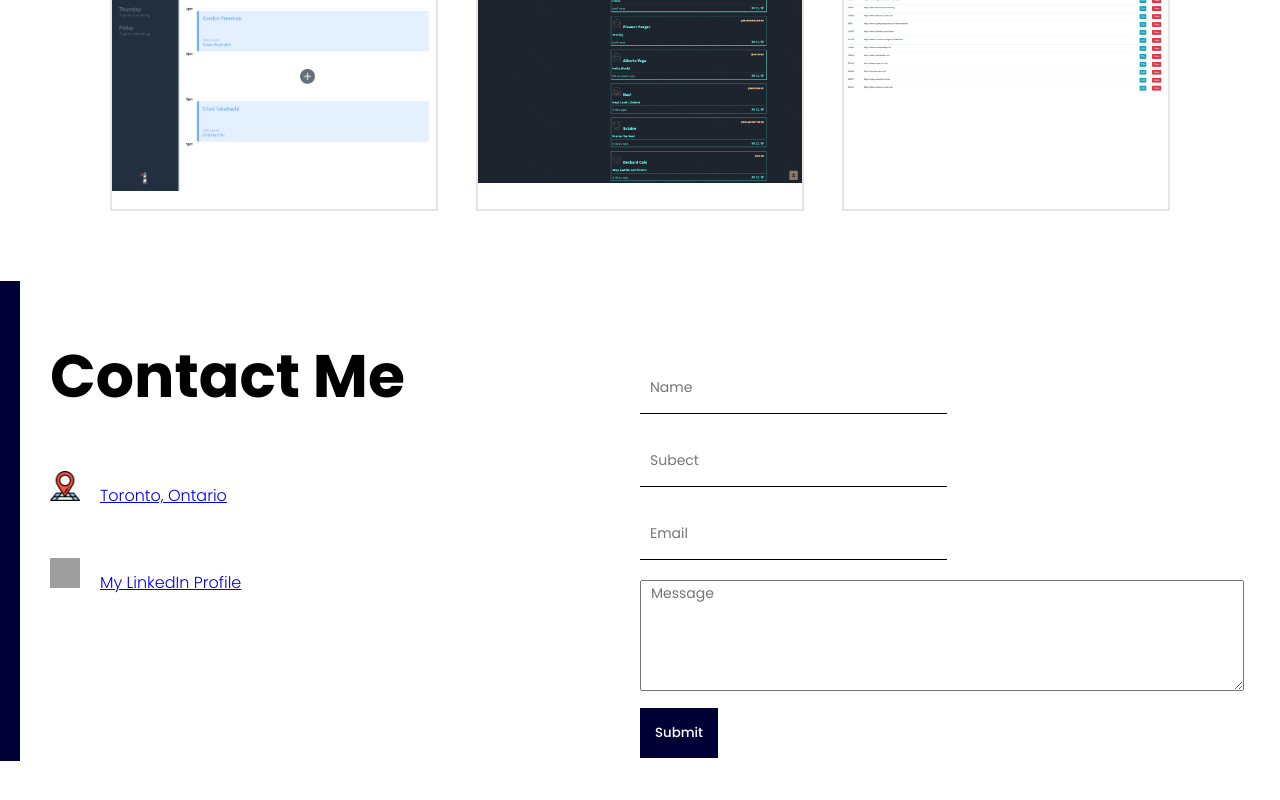
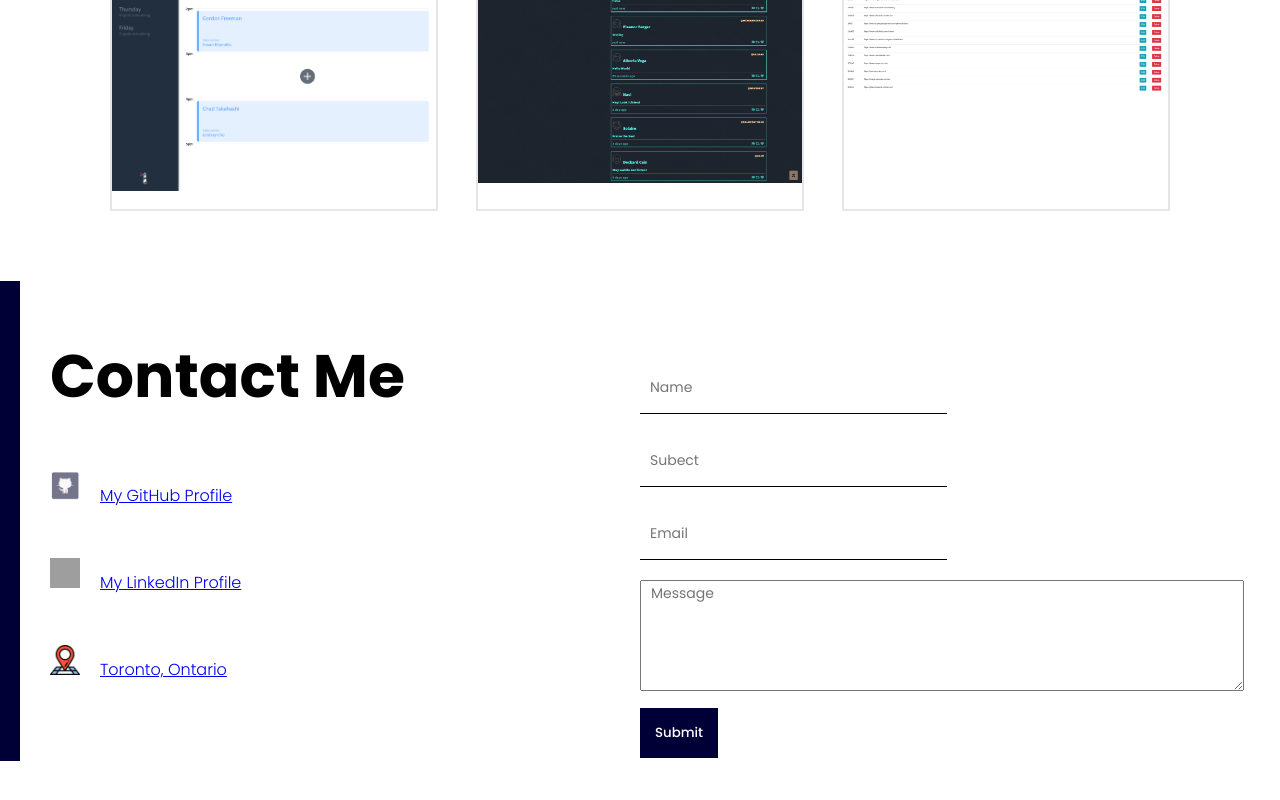
Before and after one commit to justinklam/portfolio, a React (Create React App) app: page / in a window 1280 px wide. Shown: the part 2287-3087 px from the top of the page. Built offline with nearby package versions, Linux system fonts and the light colour scheme; grey boxes are pictures that could not be loaded.

Commit message:
add in github section to contacts

```diff
--- a/src/components/contact/Contact.jsx
+++ b/src/components/contact/Contact.jsx
@@ -4,8 +4,9 @@ import emailjs from '@emailjs/browser';
 import { ThemeContext } from '../../context';
 
 // Image Assets
+import LinkedInImg from "../../img/linkedIn.png";
+import GitHubImg from "../../img/github.png";
 import AddressImg from "../../img/address.png";
-import LinkedInImg from "../../img/linkedIn.png"
 // import EmailImg from "../../img/email.png";
 // import PhoneImg from "../../img/phone.png";
 
@@ -43,6 +44,23 @@ const Contact = () => {
         <div className="c-left">
           <h1 className="c-title">Contact Me</h1>
           <div className="c-info">
+
+            <div className="c-info-item">
+              <a href="https://github.com/justinklam"><img
+                src={GitHubImg}
+                alt=""
+                className="c-icon"
+              />
+              My GitHub Profile</a>
+            </div>
+            <div className="c-info-item">
+              <a href="https://www.linkedin.com/in/justinkhlam/"><img
+                src={LinkedInImg}
+                alt=""
+                className="c-icon"
+              />
+              My LinkedIn Profile</a>
+            </div>
             <div className="c-info-item">
               <a href="https://www.google.com/maps/place/Toronto,+ON/@43.717899,-79.6582408,10z/data=!3m1!4b1!4m5!3m4!1s0x89d4cb90d7c63ba5:0x323555502ab4c477!8m2!3d43.653226!4d-79.3831843"><img
                   src={AddressImg}
@@ -51,14 +69,7 @@ const Contact = () => {
                 />
                 Toronto, Ontario</a>
               </div>
-            <div className="c-info-item">
-              <a href="https://www.linkedin.com/in/justinkhlam/"><img
-                src={LinkedInImg}
-                alt=""
-                className="c-icon"
-              />
-              My LinkedIn Profile</a>
-            </div>
+
           </div>
         </div>
 
```
Also changed, not shown: src/img/github.png (added).
